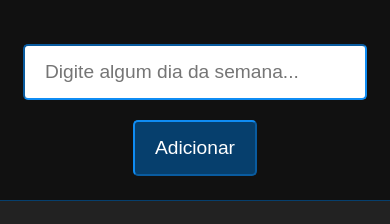
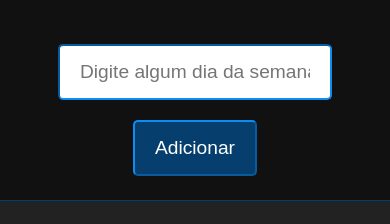
Before and after one commit to josuezolakiomd/validarCampoJs, a plain HTML site: page index.html in a window 390 px wide. Shown: the top 224 px of the page. Drawn offline with Linux system fonts and the light colour scheme.

Commit message:
Campo de input ajustado para caber no Mobile

```diff
--- a/style.css
+++ b/style.css
@@ -118,4 +118,9 @@ footer a {
   .input {
     flex-direction:column;
   }
+  #campo {
+    margin-left:0;
+    margin-right:0;
+    width:230px;
+  }
 }
```
